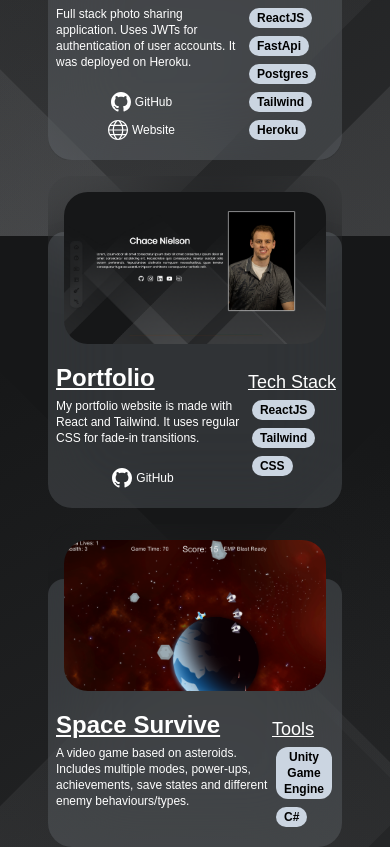
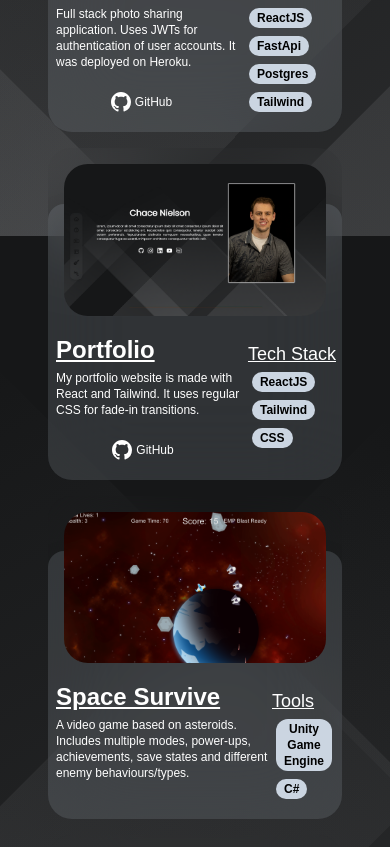
Before and after one commit to ChaceN89/Portfolio-ChaceNielson, a React (Create React App) app: page /#/ in a window 390 px wide. Shown: the part 3984-4831 px from the top of the page. Built offline with nearby package versions, Linux system fonts and the light colour scheme.

Commit message:
second fix for footer on mobile, removed old heroku aviar link since site is down

```diff
--- a/src/sections/Footer.jsx
+++ b/src/sections/Footer.jsx
@@ -11,7 +11,7 @@ function Footer() {
     <footer className=" text-lg bg-white bg-opacity-10 backdrop-blur-xl shadow-lg h-fit py-6">
       <div className="container mx-auto flex flex-col items-center space-y-4 md:space-y-0 md:flex-row md:space-x-5 md:justify-around h-h-fit">
 
-        <img className="w-fit h-36 rounded-full object-cover" src={process.env.PUBLIC_URL + '/portaits/portrait1.png'} alt="..."/>
+        <img className="object-top w-fit h-36 rounded-full object-cover" src={process.env.PUBLIC_URL + '/portaits/portrait1.png'} alt="..."/>
         <Link className='cursor-pointer text-4xl font-bold' duration={500} to={"Home"} spy smooth > Chace Nielson </Link>
         <div></div>
         <ExternalLinks size={25}/>
--- a/src/sections/ProjectList.jsx
+++ b/src/sections/ProjectList.jsx
@@ -13,7 +13,7 @@ function ProjectList() {
 
   const aviarLinks= [
     {name:"GitHub", link:"https://github.com/ChaceN89/Aviar", icon:<BsGithub size={20}/>},
-    {name:"Website", link:"https://aviar.herokuapp.com/", icon: <TfiWorld size={20}/>}
+    // {name:"Website", link:"https://aviar.herokuapp.com/", icon: <TfiWorld size={20}/>}
   ]
   const portfolioLinks= [
     {name:"GitHub", link:"https://github.com/ChaceN89/Portfolio-ChaceNielson", icon:<BsGithub size={20}/>}
@@ -36,7 +36,7 @@ function ProjectList() {
           description={"Full stack photo sharing application. Uses JWTs for authentication of user accounts. It was deployed on Heroku. "}
           img={'/projectPhotos/aviar_collections.png'}
           techStackName={"Mern Stack"}
-          techStack={["ReactJS", "FastApi", "Postgres", "Tailwind", "Heroku"]}
+          techStack={["ReactJS", "FastApi", "Postgres", "Tailwind"]}
           externalLinks={aviarLinks}
         />
         <ProjectCard
```
